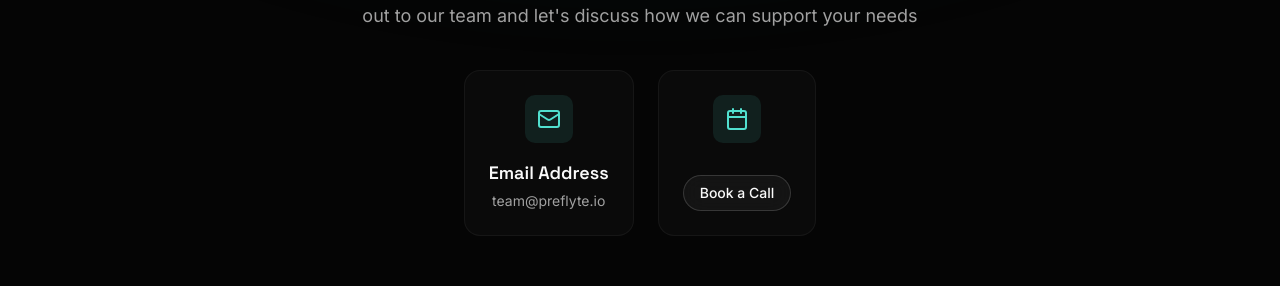
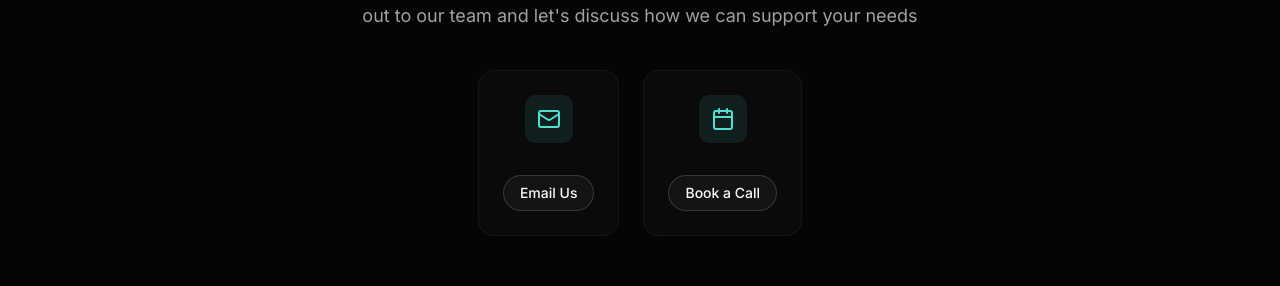
Before and after one commit to ensombl/preflyte-landing, a Next.js app: page /contact in a window 1280 px wide. Shown: the part 317-603 px from the top of the page. Built offline with nearby package versions, Linux system fonts and the light colour scheme; no server answers.

Commit message:
fix: contact us page as described in issue

```diff
--- a/src/components/contact/contact-hero.tsx
+++ b/src/components/contact/contact-hero.tsx
@@ -36,36 +36,35 @@ const ContactHero = () => {
 
                     <Container delay={0.3} className="w-full">
                     <div className="flex flex-col md:flex-row justify-center gap-6 w-full mt-10">
-                            {CONTACT_CARDS.map((card, index) => (
+                        {CONTACT_CARDS.map((card:any, index) => {
+                            let linkHref;
+                            if (card.type === 'email') {
+                                linkHref = `mailto:${card.value}?subject=Inquiry from Website`;
+                            } else if (card.type === 'call') {
+                                linkHref = card.value;
+                            } else {
+                                linkHref = card.value;
+                            }
 
-                                    card.type === "btn" ? (
-                                        <div key={index} className="flex flex-col items-center justify-center p-6 rounded-2xl bg-[#0A0A0A] border border-border/50 gap-8" >
+                            return (
+                                <div
+                                    key={index}
+                                    className="flex flex-col items-center justify-center p-6 rounded-2xl bg-[#0A0A0A] border border-border/50 gap-8"
+                                >
                                     <div className="size-12 rounded-lg bg-primary/10 flex items-center justify-center">
                                         <card.icon className="size-6 text-primary" />
                                     </div>
-                                            <Link href={card.value} target="_blank" rel="noopener noreferrer">
+                                    <Link
+                                        href={linkHref}
+                                        target="_self"
+                                    >
                                         <Button variant="outline">
                                             {card.title}
                                         </Button>
                                     </Link>
                                 </div>
-                                    ) : (
-                                        <div
-                                            key={index}
-                                            className="flex flex-col items-center justify-center p-6 rounded-2xl bg-[#0A0A0A] border border-border/50"
-                                        >
-                                            <div className="size-12 rounded-lg bg-primary/10 flex items-center justify-center">
-                                                <card.icon className="size-6 text-primary" />
-                                            </div>
-                                            <h3 className="text-lg font-semibold mt-4">
-                                                {card.title}
-                                            </h3>
-                                            <p className="text-sm text-muted-foreground mt-1">
-                                                {card.value}
-                                            </p>
-                                        </div>
-                                    )
-                            ))}
+                            );
+                        })}
                     </div>
                 </Container>
                 </div>
--- a/src/constants/contact.ts
+++ b/src/constants/contact.ts
@@ -14,7 +14,7 @@ export const CONTACT_CARDS = [
     //     icon: MapPinIcon
     // },
     {
-        title: "Email Address",
+        title: "Email Us",
         value: "team@preflyte.io",
         type: "email",
         icon: MailIcon
@@ -22,7 +22,7 @@ export const CONTACT_CARDS = [
     {
         title: "Book a Call",
         value: "https://cal.com/preflyte/preflyte-demo",
-        type: "btn",
+        type: "call",
         icon: CalendarIcon
     }
 ] as const;
```
Lines whose indentation alone changed are shown as unchanged.
